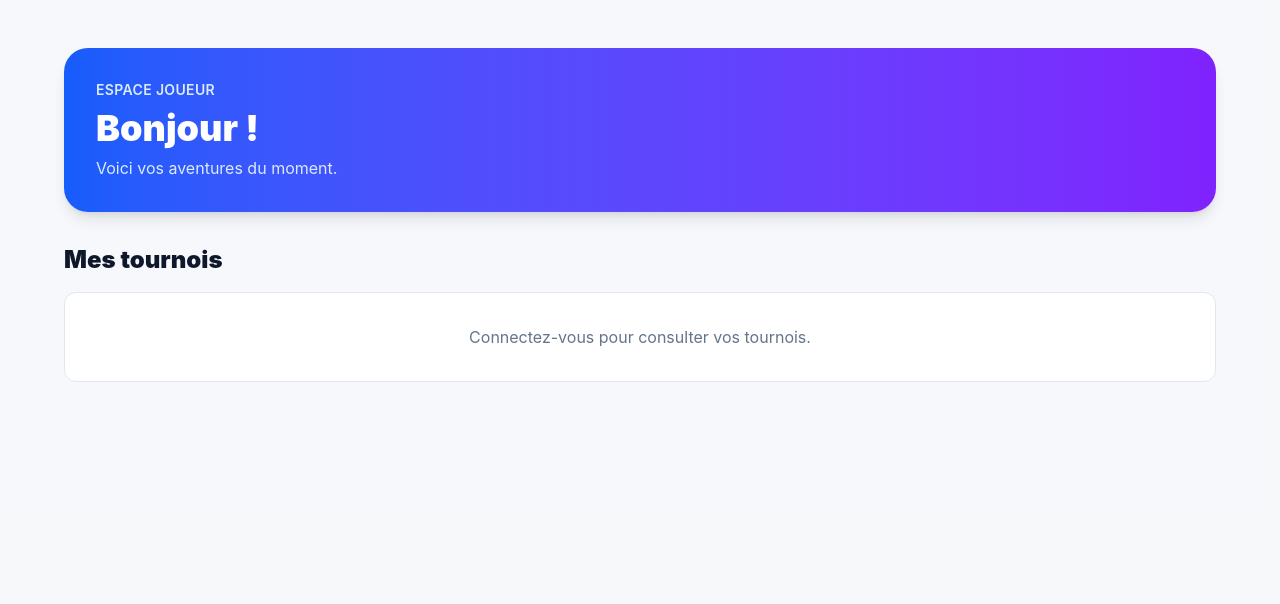
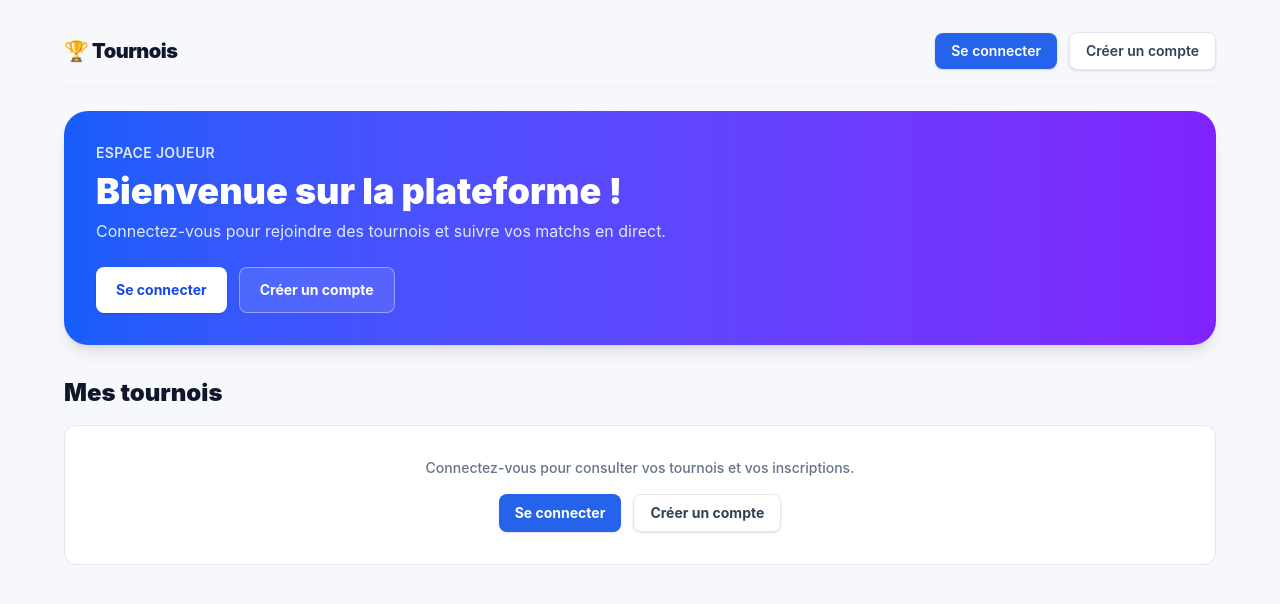
Before and after one commit to ffillouxdev/projet-tp-processus-du-dev-logiciel, a Vue app in the folder frontend/: page / in a window 1280 px wide. Shown: the top 604 px of the page. Built offline with nearby package versions, Linux system fonts and the light colour scheme; no server answers; the HTML template or start-up script is replaced by a standard one.

Commit message:
feat(frontend): add login, register and logout actions on homepage
Provide direct navigation to login and register pages from the homepage navigation bar, hero banner, and tournaments empty state, and enable user logout.

```diff
--- a/frontend/src/pages/index.vue
+++ b/frontend/src/pages/index.vue
@@ -1,9 +1,11 @@
 <script setup lang="ts">
 import { ref } from 'vue'
 import { TournamentList } from '@/components/tournaments'
-import { useAuth, useTournaments, type Tournament } from '@/composables'
+import { UIButton } from '@/components/ui'
+import { useAuth, useToast, useTournaments, type Tournament } from '@/composables'
 
-const { isAuthenticated, user } = useAuth()
+const { isAuthenticated, user, logout } = useAuth()
+const { success: toastSuccess } = useToast()
 const { fetchVisibleTournaments } = useTournaments()
 const tournaments = ref<Tournament[]>([])
 const loadError = ref('')
@@ -16,34 +18,111 @@ if (isAuthenticated.value) {
       error instanceof Error ? error.message : 'Impossible de charger vos tournois.'
   }
 }
+
+async function handleLogout(): Promise<void> {
+  await logout()
+  tournaments.value = []
+  toastSuccess('Vous avez été déconnecté avec succès.')
+}
 </script>
 
 <template>
-  <main class="min-h-screen bg-secondary/30 px-4 py-12 sm:px-6 lg:px-8">
+  <main class="min-h-screen bg-secondary/30 px-4 py-8 sm:px-6 lg:px-8">
     <div class="mx-auto max-w-6xl">
+      <!-- Top Navigation Bar -->
+      <nav class="mb-6 flex items-center justify-between border-b border-dialog-border/40 pb-4">
+        <RouterLink to="/" class="text-xl font-black tracking-tight text-slate-900">
+          🏆 Tournois
+        </RouterLink>
+        <div class="flex items-center gap-3">
+          <template v-if="isAuthenticated">
+            <span class="hidden text-sm font-medium text-slate-600 sm:inline">
+              {{ user?.full_name || user?.username }}
+            </span>
+            <UIButton variant="ghost" class="text-xs sm:text-sm" @click="handleLogout">
+              Se déconnecter
+            </UIButton>
+          </template>
+          <template v-else>
+            <RouterLink
+              to="/login"
+              class="inline-flex items-center rounded-lg bg-primary px-4 py-2 text-sm font-semibold text-white shadow-sm transition-colors hover:bg-primary-hover focus-visible:outline-none focus-visible:ring-2 focus-visible:ring-primary focus-visible:ring-offset-2"
+            >
+              Se connecter
+            </RouterLink>
+            <RouterLink
+              to="/register"
+              class="inline-flex items-center rounded-lg border border-dialog-border bg-dialog-bg px-4 py-2 text-sm font-semibold text-slate-700 shadow-sm transition-colors hover:bg-secondary/20 focus-visible:outline-none focus-visible:ring-2 focus-visible:ring-primary focus-visible:ring-offset-2"
+            >
+              Créer un compte
+            </RouterLink>
+          </template>
+        </div>
+      </nav>
+
+      <!-- Hero Banner -->
       <div class="rounded-3xl bg-linear-to-r from-blue-600 to-violet-600 p-8 text-white shadow-lg">
         <p class="text-sm font-semibold uppercase tracking-wide text-blue-100">Espace joueur</p>
         <h1 class="mt-2 text-3xl font-black sm:text-4xl">
-          Bonjour{{ user?.full_name ? ` ${user.full_name}` : '' }} !
+          {{ isAuthenticated ? `Bonjour${user?.full_name ? ` ${user.full_name}` : ''} !` : 'Bienvenue sur la plateforme !' }}
         </h1>
-        <p class="mt-2 text-blue-100">Voici vos aventures du moment.</p>
+        <p class="mt-2 text-blue-100">
+          {{ isAuthenticated ? 'Voici vos aventures du moment.' : 'Connectez-vous pour rejoindre des tournois et suivre vos matchs en direct.' }}
+        </p>
+
+        <div class="mt-6 flex flex-wrap gap-3">
           <RouterLink
             v-if="user?.is_superuser"
             to="/tournaments/create"
-          class="mt-6 inline-flex items-center rounded-lg bg-white px-5 py-3 text-sm font-bold text-blue-700 shadow-sm transition-colors hover:bg-blue-50 focus-visible:outline-none focus-visible:ring-2 focus-visible:ring-white focus-visible:ring-offset-2 focus-visible:ring-offset-blue-600"
+            class="inline-flex items-center rounded-lg bg-white px-5 py-3 text-sm font-bold text-blue-700 shadow-sm transition-colors hover:bg-blue-50 focus-visible:outline-none focus-visible:ring-2 focus-visible:ring-white focus-visible:ring-offset-2 focus-visible:ring-offset-blue-600"
           >
             Créer un tournoi
           </RouterLink>
+          <template v-if="!isAuthenticated">
+            <RouterLink
+              to="/login"
+              class="inline-flex items-center rounded-lg bg-white px-5 py-3 text-sm font-bold text-blue-700 shadow-sm transition-colors hover:bg-blue-50 focus-visible:outline-none focus-visible:ring-2 focus-visible:ring-white focus-visible:ring-offset-2 focus-visible:ring-offset-blue-600"
+            >
+              Se connecter
+            </RouterLink>
+            <RouterLink
+              to="/register"
+              class="inline-flex items-center rounded-lg border border-white/40 bg-white/10 px-5 py-3 text-sm font-bold text-white backdrop-blur-sm transition-colors hover:bg-white/20 focus-visible:outline-none focus-visible:ring-2 focus-visible:ring-white focus-visible:ring-offset-2 focus-visible:ring-offset-blue-600"
+            >
+              Créer un compte
+            </RouterLink>
+          </template>
+        </div>
       </div>
 
+      <!-- Tournaments Section -->
       <section class="mt-8" aria-labelledby="my-tournaments-title">
         <h2 id="my-tournaments-title" class="mb-4 text-2xl font-black text-slate-900">
           Mes tournois
         </h2>
 
-        <p v-if="!isAuthenticated" class="rounded-xl border border-dialog-border bg-dialog-bg p-8 text-center text-dialog-muted">
-          Connectez-vous pour consulter vos tournois.
+        <div
+          v-if="!isAuthenticated"
+          class="rounded-xl border border-dialog-border bg-dialog-bg p-8 text-center"
+        >
+          <p class="text-sm font-medium text-dialog-muted">
+            Connectez-vous pour consulter vos tournois et vos inscriptions.
           </p>
+          <div class="mt-4 flex justify-center gap-3">
+            <RouterLink
+              to="/login"
+              class="inline-flex items-center rounded-lg bg-primary px-4 py-2 text-sm font-bold text-white shadow-sm transition-colors hover:bg-primary-hover"
+            >
+              Se connecter
+            </RouterLink>
+            <RouterLink
+              to="/register"
+              class="inline-flex items-center rounded-lg border border-dialog-border bg-dialog-bg px-4 py-2 text-sm font-bold text-slate-700 shadow-sm transition-colors hover:bg-secondary/20"
+            >
+              Créer un compte
+            </RouterLink>
+          </div>
+        </div>
         <p v-else-if="loadError" role="alert" class="text-danger">{{ loadError }}</p>
         <TournamentList v-else :tournaments="tournaments" />
       </section>
```
Lines whose indentation alone changed are shown as unchanged.
